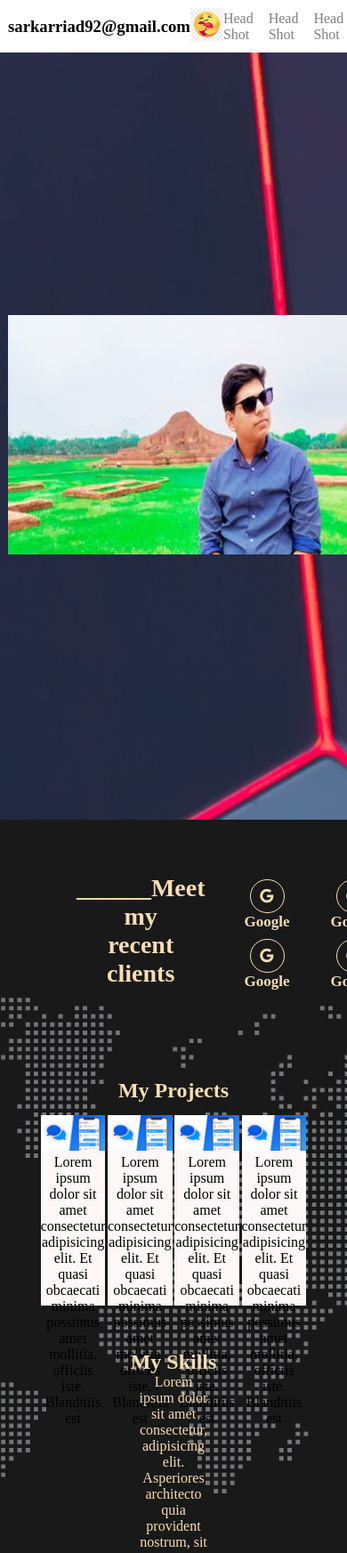
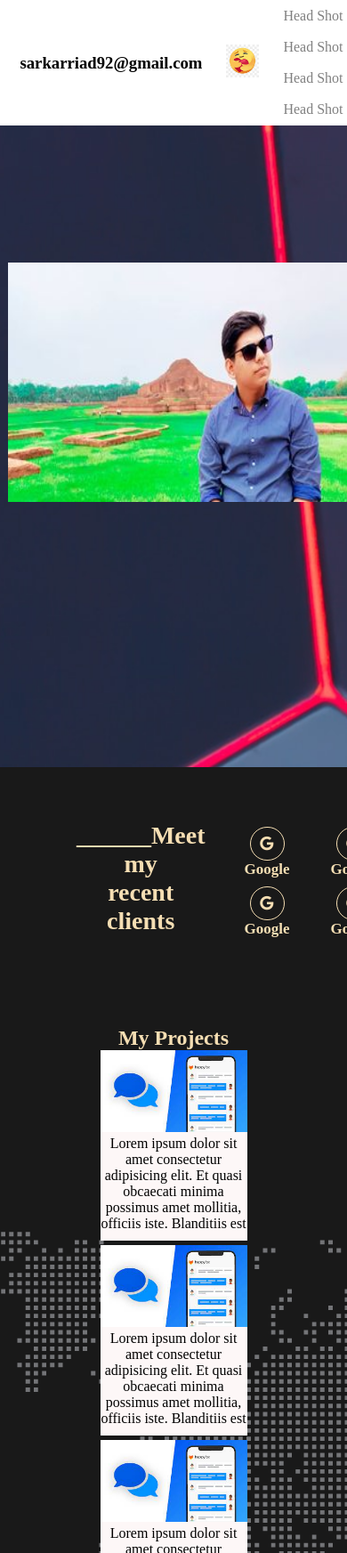
Before and after one commit to riadsarkar45/portfolio, a plain HTML site: page index.html in a window 390 px wide. Shown: the top 1745 px of the page at 89% size. Drawn offline with Linux system fonts and the light colour scheme.

Commit message:
/responsive

```diff
--- a/style.css
+++ b/style.css
@@ -207,3 +207,21 @@ h5.foot-text {
 span.ton {
     color: lightblue;
 }
+@media screen and (max-width:576px){
+    .projects-section{
+        flex-direction: column;
+        justify-content: center;
+        align-items: center;
+        margin: auto;
+        gap: 5px;
+    }
+    .header-container{
+        display: flex;
+        width: 100%;
+        position: fixed;
+    }
+    .menus{
+        flex-direction: column;
+        color: gray;
+    }
+}
```
